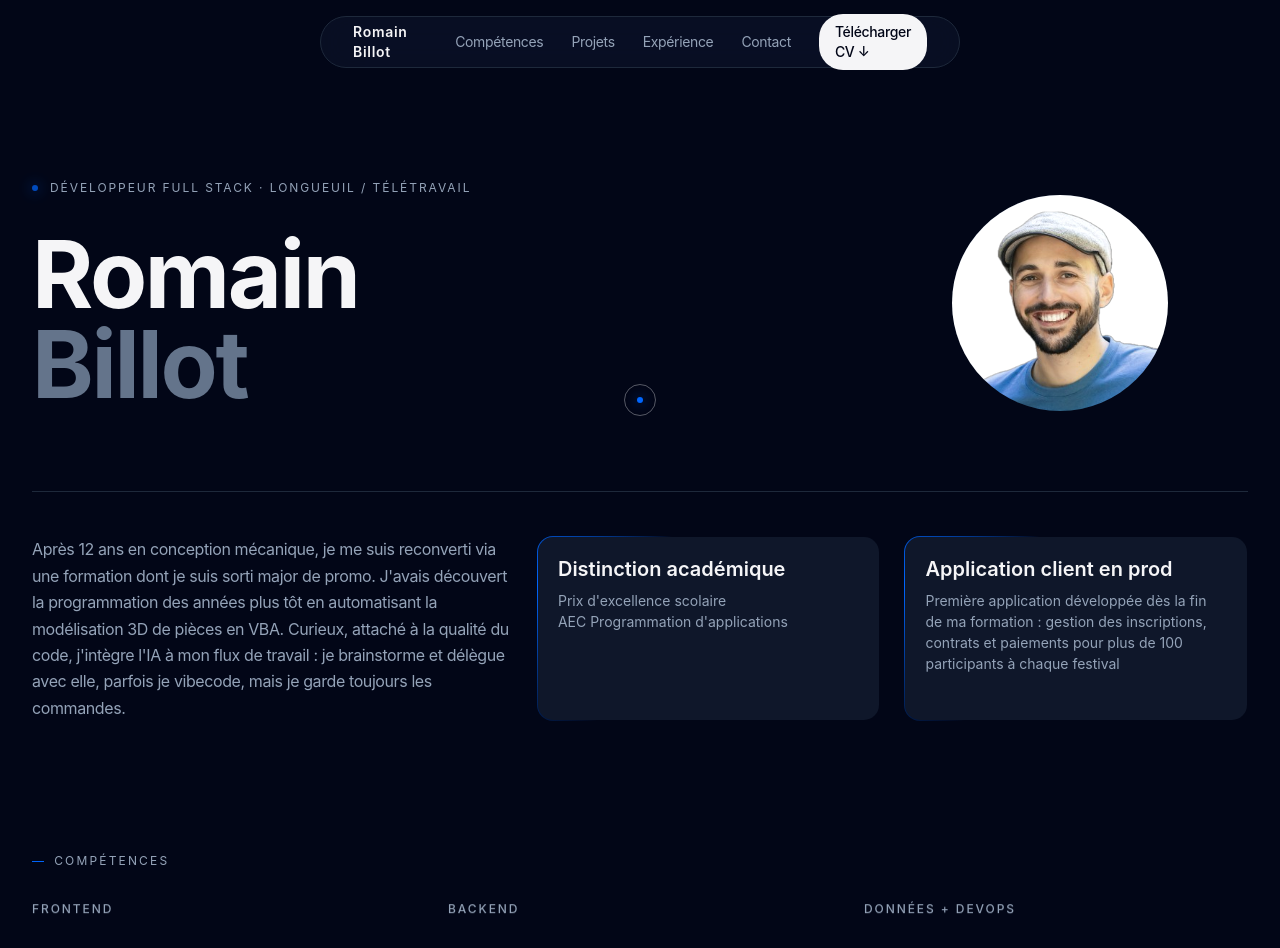
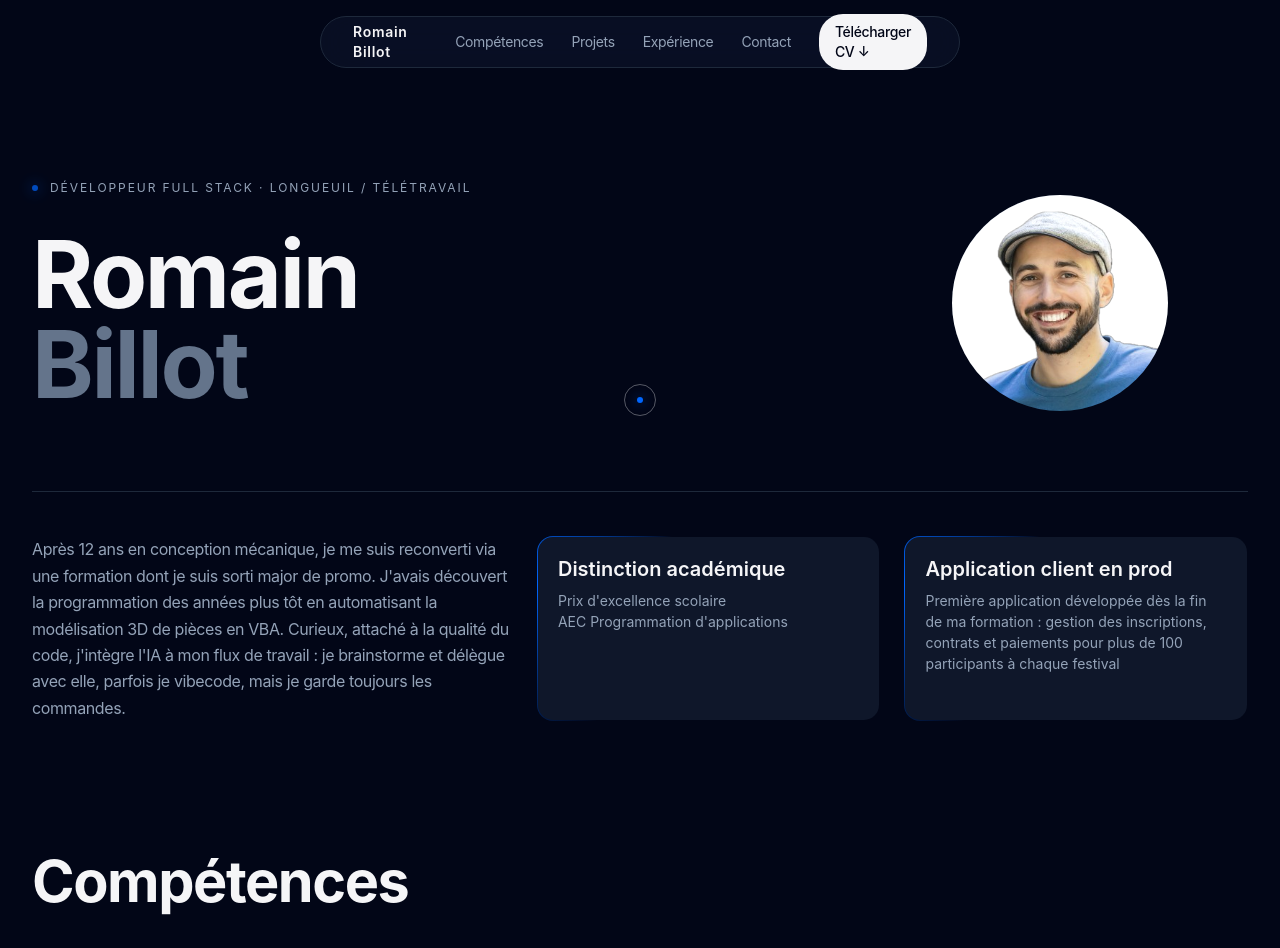
Before and after one commit to romain-billot/portfolio-v2, a React (Vite) app: page / in a window 1280 px wide. Shown: the top 948 px of the page. Built offline with nearby package versions, Linux system fonts and the light colour scheme; the HTML template or start-up script is replaced by a standard one.

Commit message:
fix: replace SectionLabel with h2 for improved title presentation

```diff
--- a/src/ui/Section.tsx
+++ b/src/ui/Section.tsx
@@ -1,5 +1,4 @@
 import type {ReactNode} from "react";
-import {SectionLabel} from "./SectionLabel";
 
 type Props = {
 	id?: string;
@@ -15,7 +14,11 @@ export function Section({id, title, children, className = ""}: Props) {
 			id={id}
 			className={`relative mx-auto max-w-7xl px-8 pt-18 pb-10 max-md:px-6 max-md:pt-13 max-md:pb-8 ${className}`}
 		>
-			{title ? <SectionLabel title={title}/> : null}
+			{title ? (
+				<h2 className="mb-12 text-[clamp(40px,4.5vw,72px)] font-bold leading-none tracking-tight max-md:mb-8">
+					{title}
+				</h2>
+			) : null}
 			{children}
 		</section>
 	);
--- a/src/ui/SectionLabel.tsx
+++ /dev/null
@@ -1,10 +0,0 @@
-type Props = { title: string };
-
-export function SectionLabel({title}: Props) {
-	return (
-		<div className="mb-8 flex items-center gap-2 text-xs uppercase tracking-[0.18em] max-md:mb-6">
-			<span className="text-accent">—</span>
-			<span className="text-muted">{title}</span>
-		</div>
-	);
-}
```
